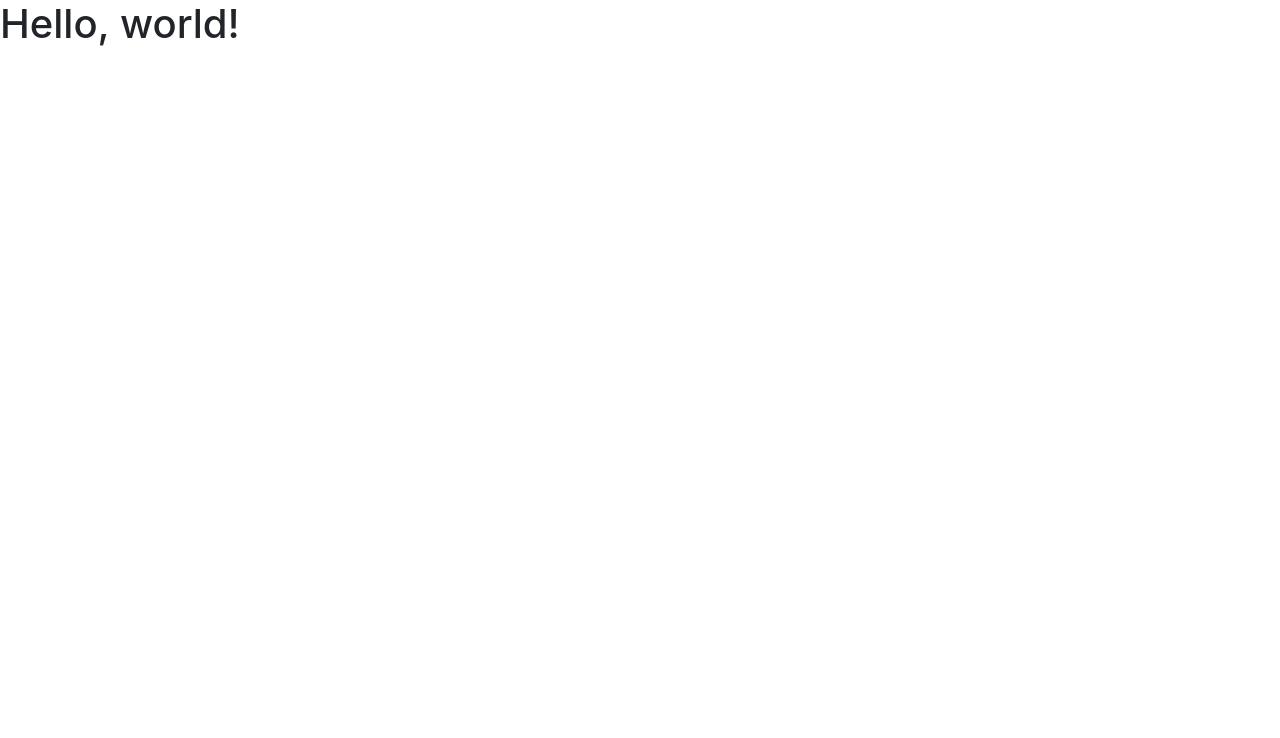
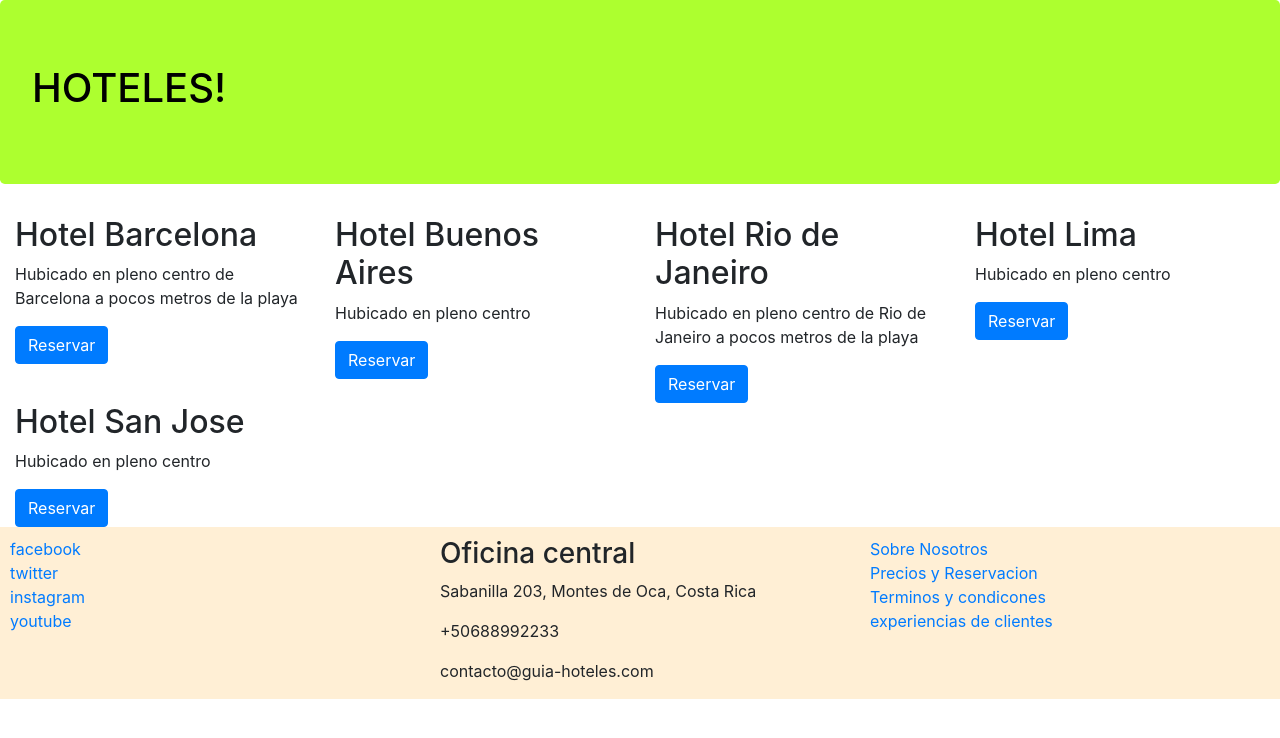
Before and after one commit to GabR-programmer/Hoteles, a website: page index.html in a window 1280 px wide. Drawn offline with nearby package versions, Linux system fonts and the light colour scheme.

Commit message:
crear sistema de grillas, incluir Flex, cambios footer

```diff
--- /dev/null
+++ b/css/main.css
@@ -0,0 +1,10 @@
+.jumbotron {
+    background-color: greenyellow;
+    color: black;
+}
+
+footer {
+    padding: 10px 10px 0 10px;
+    background-color: papayawhip;
+    margin-bottom: 0px;
+}
--- a/index.html
+++ b/index.html
@@ -7,11 +7,74 @@
 
     <!-- Bootstrap CSS -->
     <link rel="stylesheet" href="node_modules/bootstrap/dist/css/bootstrap.min.css">
+    <link rel="stylesheet" href="css/main.css">
 
-    <title>Hello, world!</title>
+
+    <title>Hoteles!</title>
 </head>
 <body>
-    <h1>Hello, world!</h1>
+    <div class="jumbotron">
+        <h1>HOTELES!</h1>
+    </div>
+
+    <div class="d-flex flex-wrap">
+        <div class=" col-sm-3">
+            <h2>Hotel Barcelona</h2>
+            <p>Hubicado en pleno centro de Barcelona a pocos metros de la playa</p>
+            <button class="btn btn-primary"> Reservar </button>
+        </div>
+
+        <div class=" col-sm-3">
+            <h2>Hotel Buenos Aires</h2>
+            <p>Hubicado en pleno centro</p>
+            <button class="btn btn-primary"> Reservar </button>
+        </div>
+
+        <div class=" col-sm-3">
+            <h2>Hotel Rio de Janeiro</h2>
+            <p>Hubicado en pleno centro de Rio de Janeiro a pocos metros de la playa</p>
+            <button class="btn btn-primary"> Reservar </button>
+        </div>
+
+        <div class=" col-sm-3">
+            <h2>Hotel Lima</h2>
+            <p>Hubicado en pleno centro</p>
+            <button class="btn btn-primary"> Reservar </button>
+        </div>
+
+        <div class=" col-sm-3">
+            <h2>Hotel San Jose</h2>
+            <p>Hubicado en pleno centro</p>
+            <button class="btn btn-primary"> Reservar </button>
+        </div>
+    </div>
+
+    <footer>
+        <div class="row">
+            <div class="col-sm-4 d-flex flex-column">
+                <a href="https://es-la.facebook.com/">facebook</a>
+                <a href="https://twitter.com/?lang=es">twitter</a>
+                <a href="https://www.instagram.com/">instagram</a>
+                <a href="https://www.youtube.com/?hl=es-419">youtube</a>
+            </div>
+
+            <div class="col-sm-4">
+                <address>
+                    <h3>Oficina central</h3>
+                    <p>Sabanilla 203, Montes de Oca, Costa Rica</p>
+                    <p>+50688992233</p>
+                    <p>contacto@guia-hoteles.com</p>
+                </address>
+            </div>
+
+            <div class="col-sm-4 d-flex flex-column">
+                <a href="https://es-la.facebook.com/">Sobre Nosotros</a>
+                <a href="https://twitter.com/?lang=es">Precios y Reservacion</a>
+                <a href="https://www.instagram.com/">Terminos y condicones</a>
+                <a href="https://www.youtube.com/?hl=es-419">experiencias de clientes</a>
+            </div>
+        </div>
+    </footer>
 
     <!-- Optional JavaScript -->
     <!-- jQuery first, then Popper.js, then Bootstrap JS -->
```
